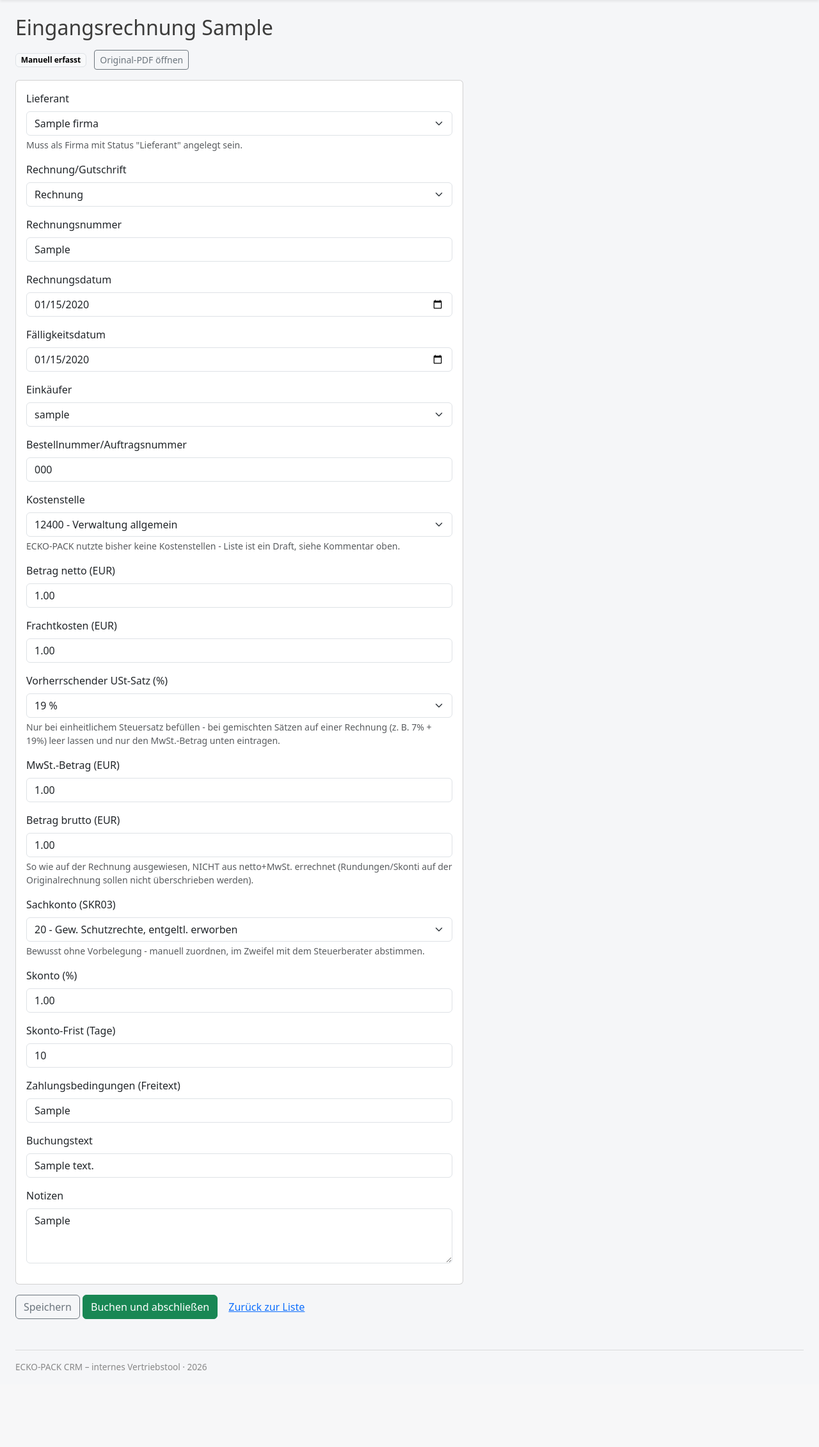
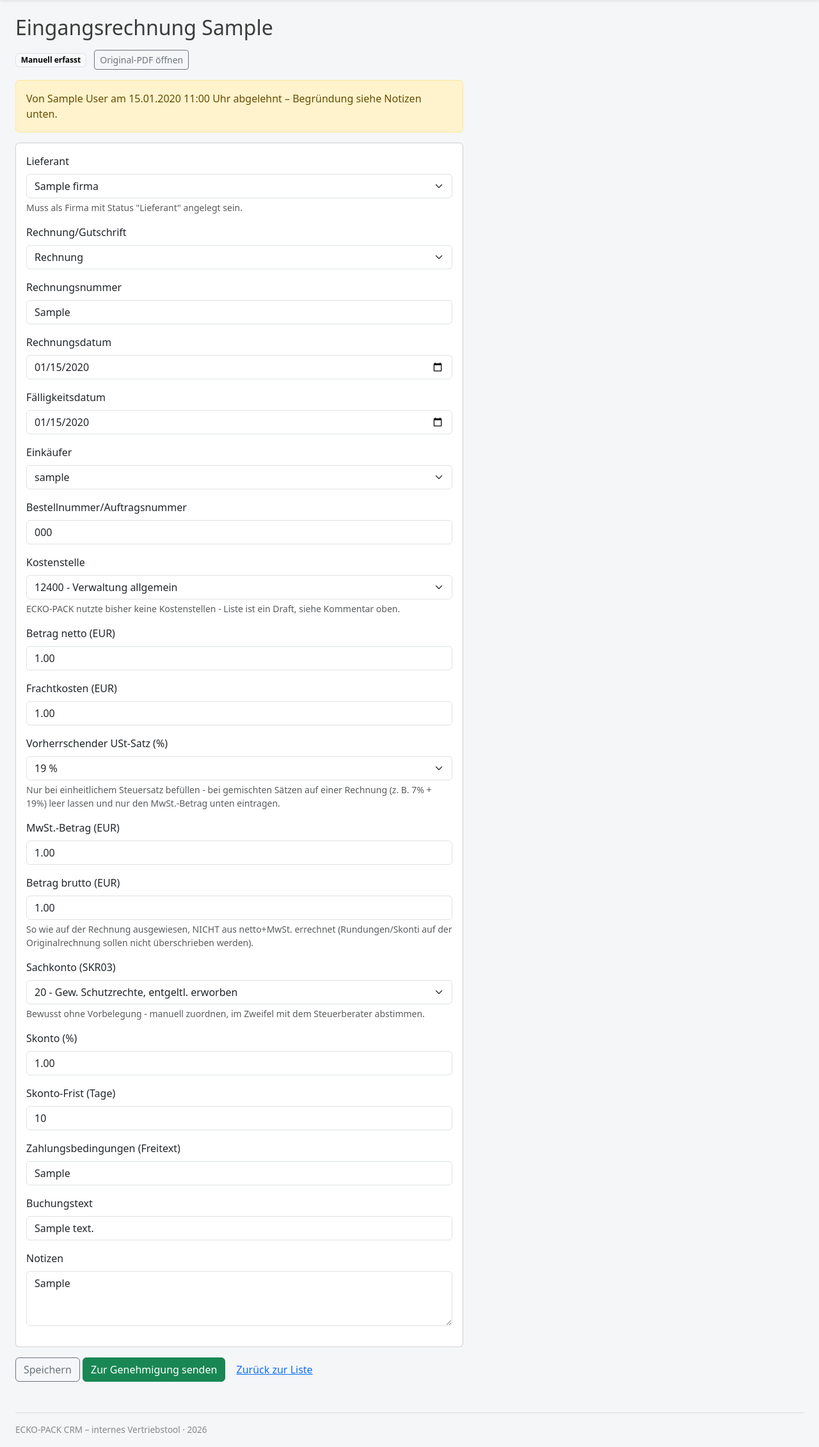
Before and after one commit to eckopack/crm, a Django app: page /eingangsrechnungen/1/bearbeiten/ in a window 1280 px wide. Shown: the part 57-2319 px from the top of the page at 64% size. Before the commit the page ends 2199 px from the top, so only its background shows below. Run offline with Django 5.2, Linux system fonts and the light colour scheme; a user stored in the database is signed in; tables that the repository leaves empty hold one stand-in row (values such as "Sample post"); parts of the project's set-up code (start-up, migrations or seed data) failed here and were passed over.

Commit message:
Eingangsrechnungen: Genehmigungs-Workflow fuer Rechnungen mit Bestellbezug
Nach Rueckfrage zu Eileens Business-Central-Screenshot ("Genehmigungsschritt")
hat Bjoern den tatsaechlichen ECKO-PACK-Ablauf praezisiert: kontiert die
Buchhaltung eine Eingangsrechnung mit Einkaeufer/Bestellbezug, geht sie vor
dem endgueltigen Buchen erst an den Sachbearbeiter, der die Bestellung
ausgeloest hat (aktuell Cigdem Bizer) - inkl. E-Mail-Benachrichtigung.

- Neuer Status "wartet_auf_genehmigung" + genehmigt_von/genehmigt_am
  (Eingangsrechnung.benoetigt_genehmigung: nur bei gesetztem Einkaeufer)
- "Buchen und abschliessen" routet mit Einkaeufer zur Genehmigung statt
  direkt auf "gebucht"; ohne Einkaeufer unveraendert wie bisher
- Neue Ansicht "Meine Genehmigungen" (nur fuer den zugeordneten Einkaeufer,
  Superuser zusaetzlich) mit Genehmigen/Ablehnen
- Ablehnung: Status zurueck auf "Zu pruefen", Kommentar an Notizen
  angehaengt (bewusst kein eigenes Ablehnungsgrund-Feld)
- E-Mail-Benachrichtigung an den Einkaeufer beim Einreichen zur Genehmigung
  (nurture.eingangsrechnung_genehmigung_angefordert_benachrichtigen, analog
  zu produktionsbericht_eingereicht_benachrichtigen)

Orientiert an den etablierten Produktionsbericht-Konventionen (Status-Choices,
freigegeben_von/-am-Muster, Benachrichtigungs-Stil). Lokal per Django
Test-Client smoke-getestet (Genehmigung, Ablehnung, kein Bestellbezug,
Zugriffsschutz).

Co-Authored-By: Claude Sonnet 5 <noreply@anthropic.com>
Claude-Session: https://claude.ai/code/session_017NuCzmsLBxysTxn98sm2vo

```diff
--- a/vertrieb/forms.py
+++ b/vertrieb/forms.py
@@ -510,10 +510,12 @@ class EingangsrechnungBearbeitenForm(BootstrapFormMixin, forms.ModelForm):
     Zwischenspeichern unvollstaendiger Angaben waehrend der Pruefung trotzdem moeglich
     bleibt (siehe Button "Speichern" vs. "Buchen und abschliessen" im Template).
 
-    Was Eileens Ablauf zusaetzlich zeigt, hier aber bewusst (noch) NICHT nachgebaut ist:
-    ein Genehmigungsschritt nach Einkaeufer-Zuordnung ("damit es zur Genehmigung
-    weitergeleitet werden kann") - das ist ein eigener Workflow (Status, Benachrichtigung,
-    wer darf genehmigen), kein Formularfeld, und wurde mit Björn noch nicht abgestimmt."""
+    Update 24.11.2026 (Nachtrag, selbes Thema): der Genehmigungsschritt nach
+    Einkaeufer-Zuordnung, den Eileens Ablauf zeigt, ist inzwischen umgesetzt - siehe
+    Eingangsrechnung.benoetigt_genehmigung/-status "wartet_auf_genehmigung" in models.py
+    und views.eingangsrechnung_genehmigen/-_genehmigung_ablehnen. Dieses Formular hier
+    bleibt unveraendert (kein neues Feld noetig, "einkaeufer" triggert die Genehmigung
+    bereits automatisch)."""
 
     class Meta:
         model = Eingangsrechnung
@@ -528,6 +530,23 @@ class EingangsrechnungBearbeitenForm(BootstrapFormMixin, forms.ModelForm):
             "faelligkeitsdatum": date_input(),
             "notizen": forms.Textarea(attrs={"rows": 3}),
         }
+
+    def __init__(self, *args, **kwargs):
+        super().__init__(*args, **kwargs)
+        self._bootstrapify()
+
+
+class EingangsrechnungAblehnenForm(BootstrapFormMixin, forms.Form):
+    """Ablehnungs-Kommentar des Einkaeufers (24.11.2026, Genehmigungs-Workflow). Bewusst
+    ein einfaches Form statt ModelForm - der Kommentar landet nicht in einem eigenen
+    Modellfeld, sondern wird in views.eingangsrechnung_genehmigung_ablehnen mit
+    Zeitstempel/Namen an Eingangsrechnung.notizen angehaengt (siehe dortige Begruendung:
+    Björn wollte explizit KEIN separates Ablehnungsgrund-Feld wie bei Produktionsbericht)."""
+
+    kommentar = forms.CharField(
+        label="Kommentar an die Buchhaltung", widget=forms.Textarea(attrs={"rows": 3}),
+        required=True,
+    )
 
     def __init__(self, *args, **kwargs):
         super().__init__(*args, **kwargs)
--- a/vertrieb/templates/vertrieb/base.html
+++ b/vertrieb/templates/vertrieb/base.html
@@ -121,6 +121,7 @@
                         <li><a class="dropdown-item" href="{% url 'vertrieb:offene_posten_list' %}">Offene Posten</a></li>
                         <li><hr class="dropdown-divider"></li>
                         <li><a class="dropdown-item" href="{% url 'vertrieb:eingangsrechnung_list' %}">Eingangsrechnungen</a></li>
+                        <li><a class="dropdown-item" href="{% url 'vertrieb:eingangsrechnung_genehmigen_list' %}">Meine Genehmigungen{% with offen=user|offene_genehmigungen %}{% if offen %}: {{ offen }}{% endif %}{% endwith %}</a></li>
                     </ul>
                 </li>
 
--- a/vertrieb/templates/vertrieb/eingangsrechnung_form.html
+++ b/vertrieb/templates/vertrieb/eingangsrechnung_form.html
@@ -12,10 +12,25 @@
     {% if "unsicher" in eingangsrechnung.notizen %}
     <span class="badge text-bg-warning">KI-Erkennung unsicher – bitte besonders sorgfältig gegenprüfen</span>
     {% endif %}
+    {% if eingangsrechnung.status == "wartet_auf_genehmigung" %}
+    <span class="badge text-bg-primary">Wartet auf Genehmigung{% if eingangsrechnung.einkaeufer %} von {{ eingangsrechnung.einkaeufer.get_full_name|default:eingangsrechnung.einkaeufer.username }}{% endif %}</span>
+    {% endif %}
     {% if eingangsrechnung.rechnung_datei %}
     <a href="{% url 'vertrieb:eingangsrechnung_datei' eingangsrechnung.pk %}" target="_blank" class="btn btn-sm btn-outline-secondary ms-2">Original-PDF öffnen</a>
     {% endif %}
 </div>
+
+{% if eingangsrechnung.status == "wartet_auf_genehmigung" %}
+<div class="alert alert-primary" style="max-width: 700px;">
+    Diese Rechnung liegt aktuell beim Einkäufer zur Genehmigung. Änderungen hier und ein
+    erneutes „Buchen und abschließen“ senden die Genehmigungsanfrage erneut.
+</div>
+{% elif eingangsrechnung.genehmigt_von and eingangsrechnung.status == "zu_pruefen" %}
+<div class="alert alert-warning" style="max-width: 700px;">
+    Von {{ eingangsrechnung.genehmigt_von.get_full_name|default:eingangsrechnung.genehmigt_von.username }}
+    am {{ eingangsrechnung.genehmigt_am|date:"d.m.Y H:i" }} Uhr abgelehnt – Begründung siehe Notizen unten.
+</div>
+{% endif %}
 
 <form method="post">
     {% csrf_token %}
@@ -25,7 +40,9 @@
         </div>
     </div>
     <button type="submit" name="aktion" value="speichern" class="btn btn-outline-secondary">Speichern</button>
-    <button type="submit" name="aktion" value="buchen" class="btn btn-success">Buchen und abschließen</button>
+    <button type="submit" name="aktion" value="buchen" class="btn btn-success">
+        {% if eingangsrechnung.einkaeufer %}Zur Genehmigung senden{% else %}Buchen und abschließen{% endif %}
+    </button>
     <a href="{% url 'vertrieb:eingangsrechnung_list' %}" class="btn btn-link">Zurück zur Liste</a>
 </form>
 {% endblock %}
--- a/vertrieb/templates/vertrieb/eingangsrechnung_list.html
+++ b/vertrieb/templates/vertrieb/eingangsrechnung_list.html
@@ -38,8 +38,9 @@
 
 <div class="d-flex flex-wrap gap-3 mb-3">
     <div class="btn-group btn-group-sm" role="group">
-        <a href="?status=offen&quelle={{ quelle_filter }}" class="btn btn-outline-secondary {% if status_filter == 'offen' %}active{% endif %}">Offen (Zu prüfen + Gebucht)</a>
+        <a href="?status=offen&quelle={{ quelle_filter }}" class="btn btn-outline-secondary {% if status_filter == 'offen' %}active{% endif %}">Offen (Zu prüfen + Genehmigung + Gebucht)</a>
         <a href="?status=zu_pruefen&quelle={{ quelle_filter }}" class="btn btn-outline-secondary {% if status_filter == 'zu_pruefen' %}active{% endif %}">Zu prüfen</a>
+        <a href="?status=wartet_auf_genehmigung&quelle={{ quelle_filter }}" class="btn btn-outline-secondary {% if status_filter == 'wartet_auf_genehmigung' %}active{% endif %}">Wartet auf Genehmigung</a>
         <a href="?status=gebucht&quelle={{ quelle_filter }}" class="btn btn-outline-secondary {% if status_filter == 'gebucht' %}active{% endif %}">Gebucht</a>
         <a href="?status=bezahlt&quelle={{ quelle_filter }}" class="btn btn-outline-secondary {% if status_filter == 'bezahlt' %}active{% endif %}">Bezahlt</a>
         <a href="?status=alle&quelle={{ quelle_filter }}" class="btn btn-outline-secondary {% if status_filter == 'alle' %}active{% endif %}">Alle</a>
@@ -80,6 +81,7 @@
             <td>{{ e.betrag_brutto|floatformat:2 }} €</td>
             <td>
                 {% if e.status == "zu_pruefen" %}<span class="badge text-bg-warning">Zu prüfen</span>
+                {% elif e.status == "wartet_auf_genehmigung" %}<span class="badge text-bg-primary">Wartet auf Genehmigung{% if e.einkaeufer %} ({{ e.einkaeufer.get_full_name|default:e.einkaeufer.username }}){% endif %}</span>
                 {% elif e.status == "gebucht" %}<span class="badge text-bg-info">Gebucht</span>
                 {% elif e.status == "bezahlt" %}<span class="badge text-bg-success">Bezahlt</span>
                 {% else %}<span class="badge text-bg-secondary">Storniert</span>{% endif %}
--- a/vertrieb/templatetags/produktion_extras.py
+++ b/vertrieb/templatetags/produktion_extras.py
@@ -42,6 +42,24 @@ def offene_produktionsberichte(user):
     return Produktionsbericht.objects.filter(status="eingereicht").count()
 
 
+@register.filter(name="offene_genehmigungen")
+def offene_genehmigungen(user):
+    """Anzahl der auf die Genehmigung DIESES Nutzers wartenden Eingangsrechnungen
+    (24.11.2026, Genehmigungs-Workflow, analog zu offene_produktionsberichte oben) - als
+    Zähler neben dem Navigationslink "Meine Genehmigungen" in base.html. Bewusst ohne
+    Sonderfall fuer Superuser (anders als in der eigentlichen Liste/den Views): hier zaehlt
+    nur, was tatsaechlich an DIESEN Nutzer als Einkaeufer geroutet ist, damit der Zaehler
+    fuer einen Superuser, der zufaellig kein Einkaeufer ist, nicht irrefuehrend die ganze
+    Firma mitzaehlt."""
+    if not user.is_authenticated:
+        return 0
+    from ..models import Eingangsrechnung
+
+    return Eingangsrechnung.objects.filter(
+        status="wartet_auf_genehmigung", einkaeufer=user,
+    ).count()
+
+
 @register.simple_tag(takes_context=True, name="t")
 def t(context, schluessel):
     """{% t "formular.einreichen" %} - siehe Moduldoku oben. Fällt auf "de" zurück, wenn
--- a/vertrieb/urls.py
+++ b/vertrieb/urls.py
@@ -112,6 +112,18 @@ urlpatterns = [
         "eingangsrechnungen/<int:pk>/bearbeiten/", views.eingangsrechnung_bearbeiten,
         name="eingangsrechnung_bearbeiten",
     ),
+    path(
+        "eingangsrechnungen/genehmigung/", views.eingangsrechnung_genehmigen_list,
+        name="eingangsrechnung_genehmigen_list",
+    ),
+    path(
+        "eingangsrechnungen/<int:pk>/genehmigen/", views.eingangsrechnung_genehmigen,
+        name="eingangsrechnung_genehmigen",
+    ),
+    path(
+        "eingangsrechnungen/<int:pk>/ablehnen/", views.eingangsrechnung_genehmigung_ablehnen,
+        name="eingangsrechnung_genehmigung_ablehnen",
+    ),
 
     path("emails/", views.EmailVersandListView.as_view(), name="email_versand_list"),
     path("nachfass/", views.MusterboxNachfassStatusListView.as_view(), name="musterbox_nachfass_list"),
--- a/vertrieb/views.py
+++ b/vertrieb/views.py
@@ -25,7 +25,8 @@ from .forms import (
     AktivitaetForm, AngebotAblehnenForm, AngebotForm, AngebotPositionFormSet, ArtikelForm,
     AuftragForm, AuftragPositionFormSet, AuftragStornierenForm,
     BestandsuebersichtFilterForm,
-    BonusstaffelFormSet, DealForm, EingangsrechnungBearbeitenForm, FirmaForm, KontaktForm,
+    BonusstaffelFormSet, DealForm, EingangsrechnungAblehnenForm, EingangsrechnungBearbeitenForm,
+    FirmaForm, KontaktForm,
     PackscheinForm, PackscheinPositionFormSet, PackscheinVersandForm,
     LieferscheinForm, LieferscheinPositionFormSet, LieferscheinVersandForm,
     ProduktionsberichtAblehnenForm, ProduktionsberichtForm, ProduktionsbuchungForm,
@@ -2061,8 +2062,13 @@ def eingangsrechnung_list(request):
 
     status_filter = request.GET.get("status", "offen")
     if status_filter == "offen":
-        eingangsrechnungen = eingangsrechnungen.filter(status__in=["zu_pruefen", "gebucht"])
-    elif status_filter in ("zu_pruefen", "gebucht", "bezahlt", "storniert"):
+        # 24.11.2026, Genehmigungs-Workflow: "wartet_auf_genehmigung" zaehlt weiterhin als
+        # "offen" (die Buchhaltung soll sehen, dass eine Rechnung von ihr noch nicht
+        # abschliessend gebucht ist, auch wenn sie gerade beim Einkaeufer liegt).
+        eingangsrechnungen = eingangsrechnungen.filter(
+            status__in=["zu_pruefen", "wartet_auf_genehmigung", "gebucht"]
+        )
+    elif status_filter in ("zu_pruefen", "wartet_auf_genehmigung", "gebucht", "bezahlt", "storniert"):
         eingangsrechnungen = eingangsrechnungen.filter(status=status_filter)
     # status_filter == "alle": keine Einschraenkung.
 
@@ -2096,9 +2102,17 @@ def eingangsrechnung_bearbeiten(request, pk):
     - "speichern": sichert Korrekturen, OHNE den Status zu aendern - fuer den Fall, dass
       die Pruefung nicht in einem Rutsch fertig wird (z. B. Rueckfrage beim Lieferanten).
     - "buchen": wie "speichern", verlangt zusaetzlich ein gesetztes Sachkonto (OHNE das
-      ergibt eine Buchung schlicht keinen Sinn) und setzt dann status="gebucht" sowie
-      geprueft_von/geprueft_am (beide Felder gab es im Modell schon seit 19.11.2026,
-      wurden aber bisher nirgends befuellt - siehe models.py).
+      ergibt eine Buchung schlicht keinen Sinn). Hat seit dem Genehmigungs-Workflow
+      (24.11.2026, siehe Eingangsrechnung.benoetigt_genehmigung in models.py) zwei
+      moegliche Ausgaenge statt direkt "gebucht":
+        * Einkaeufer gesetzt (Bestellbezug) -> status="wartet_auf_genehmigung",
+          E-Mail an den Einkaeufer (siehe nurture.eingangsrechnung_genehmigung_angefordert_benachrichtigen).
+          geprueft_von/geprueft_am werden HIER schon gesetzt (Buchhaltung hat geprueft),
+          genehmigt_von/genehmigt_am erst bei der Genehmigung/Ablehnung selbst.
+        * kein Einkaeufer -> wie bisher direkt status="gebucht".
+    Eine abgelehnte Rechnung (status wieder "zu_pruefen", Ablehnungsgrund steht in
+    notizen - siehe eingangsrechnung_genehmigung_ablehnen) durchlaeuft denselben Weg
+    erneut, sobald die Buchhaltung erneut auf "Buchen und abschliessen" klickt.
     Kostenstelle bleibt bewusst NICHT Pflicht zum Buchen - ECKO-PACK nutzt Kostenstellen
     laut Eileen Paetzel aktuell gar nicht in DATEV (siehe KOSTENSTELLE_CHOICES-Kommentar
     in models.py), das waere also eine Huerde ohne fachlichen Gegenwert, solange das nicht
@@ -2113,21 +2127,112 @@ def eingangsrechnung_bearbeiten(request, pk):
                 form.add_error("sachkonto", "Zum Buchen muss ein Sachkonto ausgewählt sein.")
             else:
                 beleg = form.save(commit=False)
+                erfolgsmeldung = "gespeichert."
                 if aktion == "buchen":
-                    beleg.status = "gebucht"
                     beleg.geprueft_von = request.user
                     beleg.geprueft_am = timezone.now()
-                beleg.save()
+                    if beleg.benoetigt_genehmigung:
+                        beleg.status = "wartet_auf_genehmigung"
+                        beleg.save()
+                        nurture.eingangsrechnung_genehmigung_angefordert_benachrichtigen(beleg)
+                        erfolgsmeldung = (
+                            f"zur Genehmigung an {beleg.einkaeufer.get_full_name() or beleg.einkaeufer.username} gesendet."
+                        )
+                    else:
+                        beleg.status = "gebucht"
+                        beleg.save()
+                        erfolgsmeldung = "gebucht."
+                else:
+                    beleg.save()
                 messages.success(
-                    request,
-                    f"Eingangsrechnung {beleg.rechnungsnummer} "
-                    + ("gebucht." if aktion == "buchen" else "gespeichert."),
+                    request, f"Eingangsrechnung {beleg.rechnungsnummer} {erfolgsmeldung}",
                 )
                 return redirect("vertrieb:eingangsrechnung_list")
     else:
         form = EingangsrechnungBearbeitenForm(instance=eingangsrechnung)
     return render(request, "vertrieb/eingangsrechnung_form.html", {
         "form": form, "eingangsrechnung": eingangsrechnung,
+    })
+
+
+@login_required
+def eingangsrechnung_genehmigen_list(request):
+    """Liste der Eingangsrechnungen, die auf die Genehmigung des eingeloggten Nutzers
+    warten (24.11.2026, Genehmigungs-Workflow - siehe Eingangsrechnung.benoetigt_genehmigung
+    und Björns Vorgabe "zur Genehmigung wird sie an den Sachbearbeiter geleitet, der sie
+    praktisch in Auftrag gegeben hat"). Bewusst rein ueber einkaeufer=request.user gefiltert,
+    keine eigene Rechtegruppe noetig - wer nie als Einkaeufer auf einer Rechnung steht,
+    sieht hier schlicht eine leere Liste. Superuser sehen zusaetzlich alles (fuer
+    Vertretung/Admin-Zwecke, analog zu ist_produktionsleiter bei Produktionsbericht)."""
+    qs = Eingangsrechnung.objects.filter(status="wartet_auf_genehmigung").select_related(
+        "lieferant", "einkaeufer",
+    )
+    if not request.user.is_superuser:
+        qs = qs.filter(einkaeufer=request.user)
+    return render(request, "vertrieb/eingangsrechnung_genehmigen_list.html", {
+        "eingangsrechnungen": qs.order_by("-rechnungsdatum"),
+    })
+
+
+@login_required
+def eingangsrechnung_genehmigen(request, pk):
+    """Genehmigung durch den zustaendigen Einkaeufer (24.11.2026). Schliesst die Rechnung
+    direkt als "gebucht" ab - die Buchhaltung hat Sachkonto/Kostenstelle/Betraege beim
+    Klick auf "Buchen und abschliessen" bereits final geprueft (siehe
+    eingangsrechnung_bearbeiten), die Genehmigung bestaetigt nur noch den Bestellbezug
+    fachlich (ja, diese Lieferung/Leistung wurde von mir beauftragt und ist korrekt)."""
+    rechnung = get_object_or_404(Eingangsrechnung, pk=pk)
+    if rechnung.einkaeufer_id != request.user.pk and not request.user.is_superuser:
+        raise PermissionDenied("Nur der zugeordnete Einkäufer darf diese Rechnung genehmigen.")
+    if rechnung.status != "wartet_auf_genehmigung":
+        messages.error(request, "Diese Rechnung wartet nicht (mehr) auf Genehmigung.")
+        return redirect("vertrieb:eingangsrechnung_genehmigen_list")
+
+    if request.method == "POST":
+        rechnung.status = "gebucht"
+        rechnung.genehmigt_von = request.user
+        rechnung.genehmigt_am = timezone.now()
+        rechnung.save(update_fields=["status", "genehmigt_von", "genehmigt_am"])
+        messages.success(request, f"Eingangsrechnung {rechnung.rechnungsnummer} genehmigt und gebucht.")
+        return redirect("vertrieb:eingangsrechnung_genehmigen_list")
+    return render(request, "vertrieb/eingangsrechnung_genehmigen.html", {"eingangsrechnung": rechnung})
+
+
+@login_required
+def eingangsrechnung_genehmigung_ablehnen(request, pk):
+    """Ablehnung durch den zustaendigen Einkaeufer (24.11.2026, Björns Antwort auf
+    AskUserQuestion "Bei Ablehnung" -> "Zurueck an Buchhaltung mit Kommentar"). Bewusst
+    OHNE eigenes Ablehnungsgrund-Feld (anders als Produktionsbericht.ablehnungsgrund) -
+    der Kommentar wird stattdessen an das ohnehin vorhandene notizen-Feld angehaengt,
+    damit die Buchhaltung ihn direkt in derselben Maske sieht, in der sie die Rechnung
+    sowieso wieder bearbeitet. Status geht zurueck auf "zu_pruefen" (nicht "gebucht"),
+    damit die Buchhaltung die Rechnung ueber eingangsrechnung_bearbeiten korrigieren und
+    erneut zum Buchen/zur Genehmigung einreichen kann."""
+    rechnung = get_object_or_404(Eingangsrechnung, pk=pk)
+    if rechnung.einkaeufer_id != request.user.pk and not request.user.is_superuser:
+        raise PermissionDenied("Nur der zugeordnete Einkäufer darf diese Rechnung ablehnen.")
+    if rechnung.status != "wartet_auf_genehmigung":
+        messages.error(request, "Diese Rechnung wartet nicht (mehr) auf Genehmigung.")
+        return redirect("vertrieb:eingangsrechnung_genehmigen_list")
+
+    if request.method == "POST":
+        form = EingangsrechnungAblehnenForm(request.POST)
+        if form.is_valid():
+            kommentar = form.cleaned_data["kommentar"]
+            ablehner = request.user.get_full_name() or request.user.username
+            zeitstempel = timezone.localtime().strftime("%d.%m.%Y %H:%M")
+            hinweis = f"[Genehmigung abgelehnt, {zeitstempel}, {ablehner}]: {kommentar}"
+            rechnung.notizen = f"{rechnung.notizen}\n\n{hinweis}" if rechnung.notizen else hinweis
+            rechnung.status = "zu_pruefen"
+            rechnung.genehmigt_von = request.user
+            rechnung.genehmigt_am = timezone.now()
+            rechnung.save(update_fields=["notizen", "status", "genehmigt_von", "genehmigt_am"])
+            messages.success(request, f"Eingangsrechnung {rechnung.rechnungsnummer} abgelehnt und an die Buchhaltung zurückgegeben.")
+            return redirect("vertrieb:eingangsrechnung_genehmigen_list")
+    else:
+        form = EingangsrechnungAblehnenForm()
+    return render(request, "vertrieb/eingangsrechnung_genehmigung_ablehnen.html", {
+        "form": form, "eingangsrechnung": rechnung,
     })
 
 
```
Also changed, not shown: vertrieb/models.py (+29 -1 lines), vertrieb/nurture.py (+50 -0 lines), vertrieb/templates/vertrieb/eingangsrechnung_genehmigen.html (added, +33 -0 lines), vertrieb/templates/vertrieb/eingangsrechnung_genehmigen_list.html (added, +40 -0 lines), vertrieb/templates/vertrieb/eingangsrechnung_genehmigung_ablehnen.html (added, +21 -0 lines), vertrieb/migrations/0051_eingangsrechnung_genehmigt_am_and_more.py (added).
